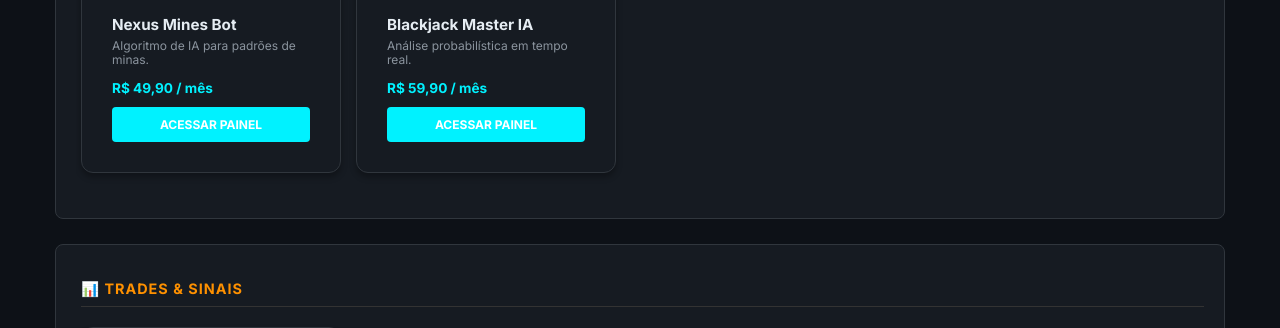
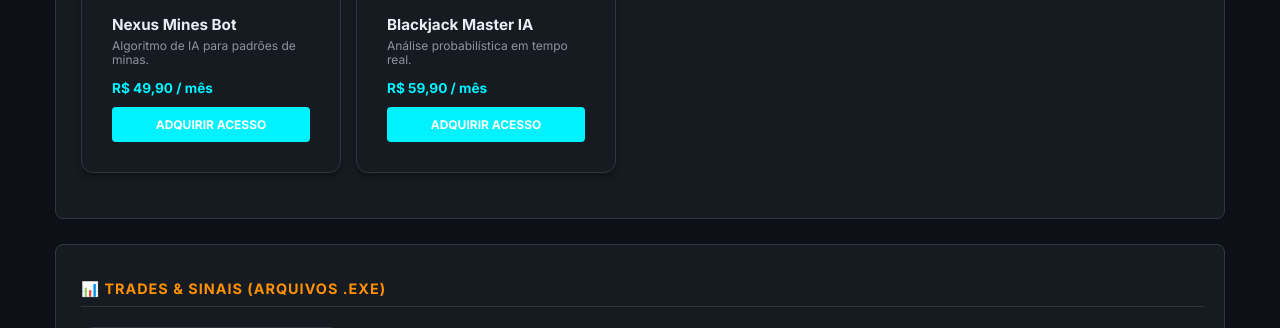
Before and after one commit to cleitonleitesantos20-beep/portal-ia, a FastAPI app: page /produtos in a window 1280 px wide. Shown: the part 447-775 px from the top of the page. Run offline with FastAPI, Linux system fonts and the light colour scheme; data comes from the database, SQL or seed files in the repository.

Commit message:
produtos.html

```diff
--- a/templates/produtos.html
+++ b/templates/produtos.html
@@ -88,7 +88,7 @@
     <main class="container">
 
         <section class="category-section">
-            <h3 class="category-title" style="color: var(--neon-blue);">🤖 AUXILIADORES</h3>
+            <h3 class="category-title" style="color: var(--neon-blue);">🤖 AUXILIADORES (ARQUIVOS .ZIP)</h3>
             <div class="product-shelf">
                 {% for p in produtos if p.tipo == 'web_bot' %}
                 <div class="product-item-box">
@@ -99,7 +99,7 @@
                         <strong>{{ p.nome }}</strong>
                         <span class="product-description">{{ p.descricao }}</span>
                         <span class="price-tag" style="color: var(--neon-blue);">{{ p.preco }}</span>
-                        <a href="/app/acesso/{{ p.slug }}" class="btn-action btn-access" style="margin-top: 10px; display: block; text-align: center;">ACESSAR PAINEL</a>
+                        <a href="{{ p.link_venda }}" class="btn-action btn-access" style="margin-top: 10px; display: block; text-align: center;">ADQUIRIR ACESSO</a>
                     </div>
                 </div>
                 {% endfor %}
@@ -107,7 +107,7 @@
         </section>
 
         <section class="category-section">
-            <h3 class="category-title" style="color: #ff9100;">📊 TRADES & SINAIS</h3>
+            <h3 class="category-title" style="color: #ff9100;">📊 TRADES & SINAIS (ARQUIVOS .EXE)</h3>
             <div class="product-shelf">
                 {% for p in produtos if p.tipo == 'trade_bot' %}
                 <div class="product-item-box">
@@ -118,7 +118,7 @@
                         <strong>{{ p.nome }}</strong>
                         <span class="product-description">{{ p.descricao }}</span>
                         <span class="price-tag" style="color: #ff9100;">{{ p.preco }}</span>
-                        <a href="{{ p.link_venda }}" class="btn-action btn-trade" style="margin-top: 10px; display: block; text-align: center;">ADQUIRIR</a>
+                        <a href="{{ p.link_venda }}" class="btn-action btn-trade" style="margin-top: 10px; display: block; text-align: center;">ADQUIRIR ACESSO</a>
                     </div>
                 </div>
                 {% endfor %}
@@ -137,7 +137,7 @@
                         <strong>{{ p.nome }}</strong>
                         <span class="product-description">{{ p.descricao }}</span>
                         <span class="price-tag" style="color: white;">{{ p.preco }}</span>
-                        <a href="{{ p.arquivo_url }}" download class="btn-action btn-ebook" style="margin-top: 10px; display: block; text-align: center;">BAIXAR AGORA</a>
+                        <a href="{{ p.link_venda }}" class="btn-action btn-ebook" style="margin-top: 10px; display: block; text-align: center;">ADQUIRIR ACESSO</a>
                     </div>
                 </div>
                 {% endfor %}
```
